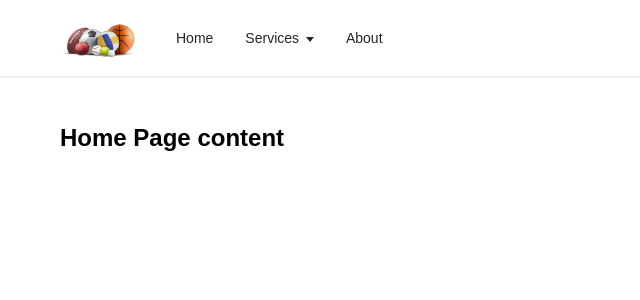
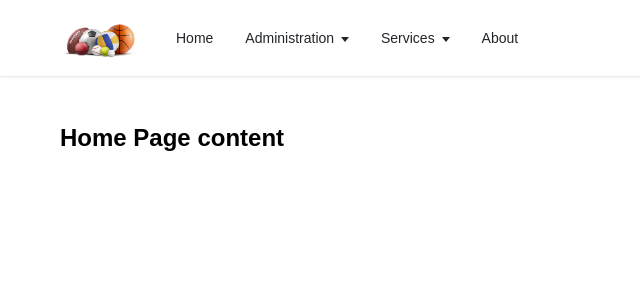
Before and after one commit to AlainBartmanDilaw/sports-bets, a React (Create React App) app: page / in a window 1280 px wide. Shown: the top 300 px of the page, without its empty margins (0-640 px from the left). Built offline with nearby package versions, Linux system fonts and the light colour scheme.

Commit message:
Ajout du menu Administration -> Comptes

```diff
--- a/src/components/App.tsx
+++ b/src/components/App.tsx
@@ -1,5 +1,5 @@
 import { Route, Routes } from 'react-router-dom';
-import { K_About, K_SEO, K_WebDesign } from '../menuItems';
+import { K_About, K_Comptes, K_SEO, K_WebDesign } from '../menuItems';
 import * as myRoutes from '../routes';
 import Layout from './Layout';
 
@@ -12,6 +12,7 @@ const App = () => {
                 <Route path={K_About} element={<myRoutes.About/>}/>
                 <Route path={K_WebDesign} element={<myRoutes.WebDesign/>}/>
                 <Route path={K_SEO} element={<myRoutes.SEO/>}/>
+                <Route path={K_Comptes} element={<myRoutes.Comptes/>}/>
             </Route>
         </Routes>
     </>
--- a/src/menuItems.tsx
+++ b/src/menuItems.tsx
@@ -1,12 +1,23 @@
-import IMenuItem from "./IMenuItem";
+import IMenuItem from './IMenuItem';
 
 export const K_About: string = "/about"
 export const K_WebDesign: string = 'web-design';
 export const K_SEO: string = 'SEO';
+export const K_Comptes: string = 'Comptes';
 export const menuItems: IMenuItem[] = [
     {
         title: 'Home',
         url: '/',
+    },
+    {
+        title: 'Administration',
+        url: '',
+        submenu:[
+            {
+                title: 'Comptes',
+                url: K_Comptes,
+            }
+        ]
     },
     {
         title: 'Services',
--- /dev/null
+++ b/src/routes/Comptes.tsx
@@ -0,0 +1,5 @@
+const Comptes = () => {
+    return <h2>Pages des comptes</h2>;
+};
+
+export default Comptes;
--- a/src/routes/index.tsx
+++ b/src/routes/index.tsx
@@ -2,3 +2,4 @@ export { default as WebDesign } from './WebDesign';
 export { default as Home } from './Home';
 export { default as About } from './About';
 export { default as SEO } from './SEO';
+export { default as Comptes } from './Comptes';
```
